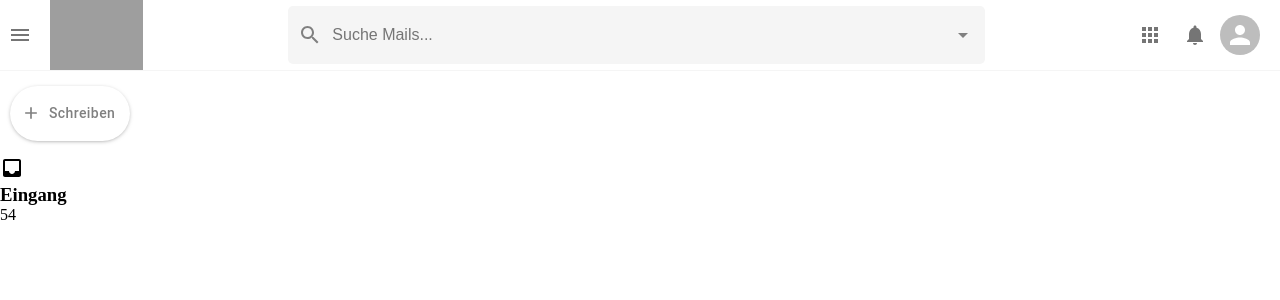
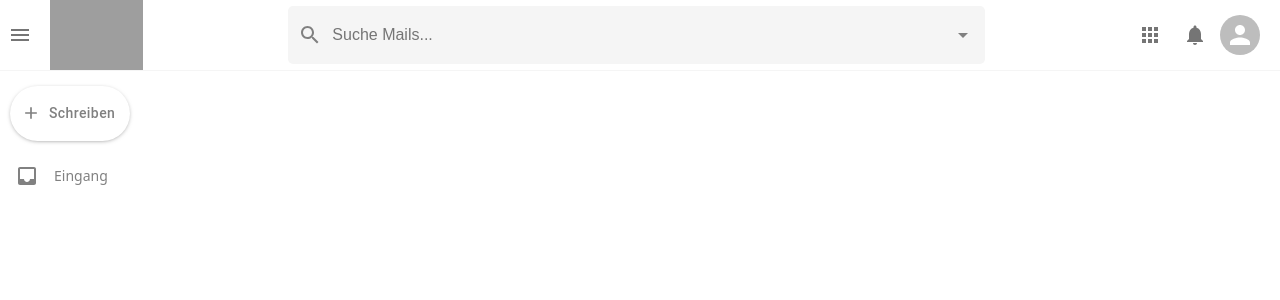
Before and after one commit to Berkin571/gmail-clone, a React (Vite) app: page / in a window 1280 px wide. Shown: the top 300 px of the page. Built offline with nearby package versions, Linux system fonts and the light colour scheme; grey boxes are pictures that could not be loaded.

Commit message:
feat: updates

```diff
--- a/src/components/sidebar/sidebar-option/sidebar-option.component.tsx
+++ b/src/components/sidebar/sidebar-option/sidebar-option.component.tsx
@@ -15,3 +15,5 @@ export function SidebarOption({ Icon, title, number }: SidebarOptionProps) {
     </div>
   );
 }
+
+// 3:47 std
--- a/src/components/sidebar/sidebar-option/sidebar-option.scss
+++ b/src/components/sidebar/sidebar-option/sidebar-option.scss
@@ -0,0 +1,42 @@
+.sidebarOption {
+  display: flex;
+  align-items: center;
+  height: 40px;
+  padding: 0 10px;
+  cursor: pointer;
+  border-top-right-radius: 20px;
+  border-bottom-right-radius: 20px;
+  color: #818181;
+  transition: 200ms color ease-in;
+
+  .MuiSvgIcon-root {
+    padding: 5px;
+  }
+
+  h3 {
+    flex: 1;
+    margin-left: 10px;
+    font-size: 14px;
+    font-weight: 400;
+  }
+
+  p {
+    display: none;
+    font-weight: 300;
+  }
+
+  &:hover {
+    p {
+      display: inline;
+      font-weight: 800 !important;
+    }
+  }
+}
+
+.sidebarOption:hover,
+.sidebarOption > p:hover,
+.sidebarOption > h3:hover {
+  background-color: #fcecec;
+  color: #c04b37;
+  font-weight: 800 !important;
+}
--- a/src/index.css
+++ b/src/index.css
@@ -0,0 +1,16 @@
+* {
+  margin: 0;
+}
+
+body {
+  margin: 0;
+  font-family: system-ui, -apple-system, BlinkMacSystemFont, "Segoe UI", Roboto,
+    Oxygen, Ubuntu, Cantarell, "Open Sans", "Helvetica Neue", sans-serif;
+  --webkit-font-smoothing: antialiased;
+  --moz-osx-font-smoothing: grayscale;
+}
+
+code {
+  font-family: source-code-pro, Menlo, Monaco, Consolas, "Courier New",
+    monospace;
+}
```
